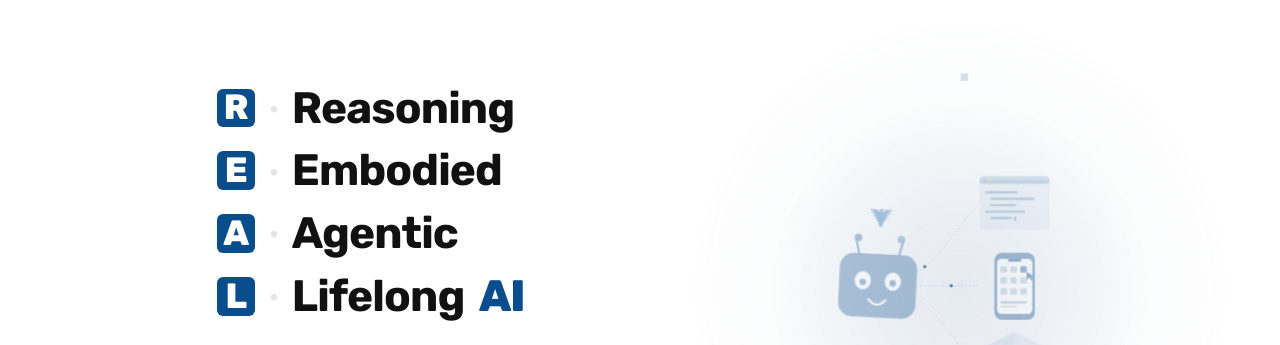
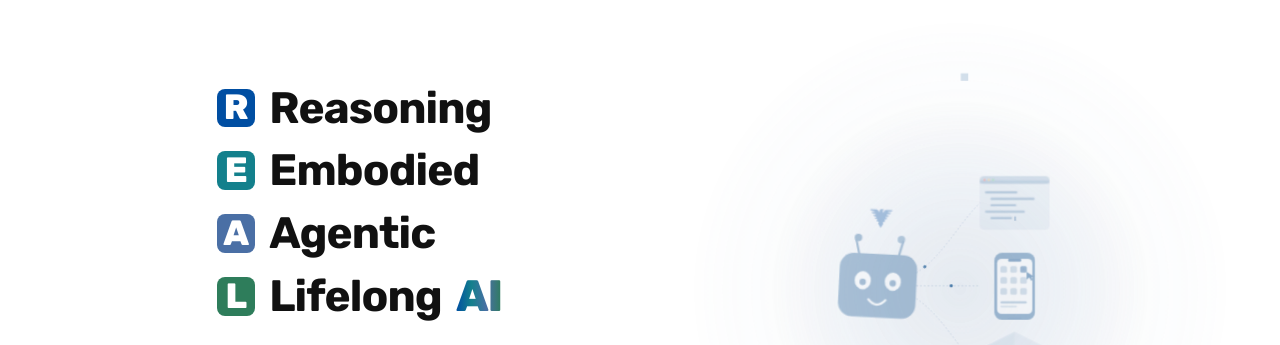
Before and after one commit to ZJU-REAL/zju-real.github.io, a plain HTML site: page index.html in a window 1280 px wide. Shown: the part 111-456 px from the top of the page. Drawn offline with Linux system fonts and the light colour scheme.

Commit message:
Home headline in the four pillar colours with a gradient AI; larger Research split illustration and labels

```diff
--- a/about.html
+++ b/about.html
@@ -16,7 +16,7 @@
 <link rel="preconnect" href="https://fonts.googleapis.com">
 <link rel="preconnect" href="https://fonts.gstatic.com" crossorigin>
 <link rel="stylesheet" href="https://fonts.googleapis.com/css2?family=Source+Sans+Pro:wght@400;600;700&display=swap">
-<link rel="stylesheet" href="styles.css?v=20261023r">
+<link rel="stylesheet" href="styles.css?v=20261023s">
 </head>
 <body>
 
--- a/index.html
+++ b/index.html
@@ -16,7 +16,7 @@
 <link rel="preconnect" href="https://fonts.googleapis.com">
 <link rel="preconnect" href="https://fonts.gstatic.com" crossorigin>
 <link rel="stylesheet" href="https://fonts.googleapis.com/css2?family=Rubik:wght@500;700;800&family=Source+Sans+Pro:wght@400;600;700&display=swap">
-<link rel="stylesheet" href="styles.css?v=20261023r">
+<link rel="stylesheet" href="styles.css?v=20261023s">
 </head>
 <body class="home">
 
--- a/styles.css
+++ b/styles.css
@@ -749,7 +749,15 @@ body.home .hero .social { width: max-content; max-width: min(640px, calc(100vw -
   color: var(--accent);
   font-weight: 800;
   margin-left: 6px;
-}
+  background: linear-gradient(90deg, #004EA2, #13808C, #4A6FA5, #2E7D5B);
+  -webkit-background-clip: text; background-clip: text; -webkit-text-fill-color: transparent;
+}
+.hero .headline-stack .sep { display: none; }
+.hero .headline-stack .badge { border-radius: 8px; }
+.hero .headline-stack .line:nth-child(1) .badge { background: #004EA2; }
+.hero .headline-stack .line:nth-child(2) .badge { background: #13808C; }
+.hero .headline-stack .line:nth-child(3) .badge { background: #4A6FA5; }
+.hero .headline-stack .line:nth-child(4) .badge { background: #2E7D5B; }
 .hero .affiliation {
   font-size: 18px;
   font-weight: 600;
```
Also changed, not shown: join.html (+1 -1 lines), people.html (+1 -1 lines), projects.html (+1 -1 lines), publications.html (+1 -1 lines), research.html (+2 -2 lines), assets/hero-research.svg.
